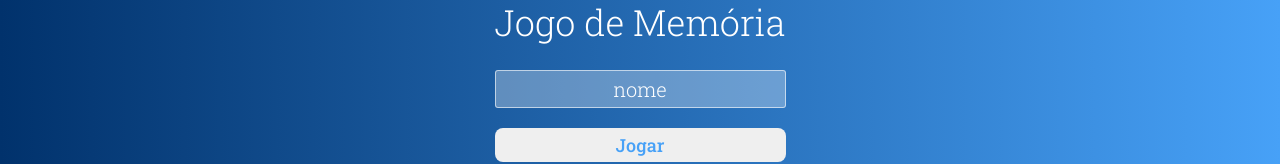
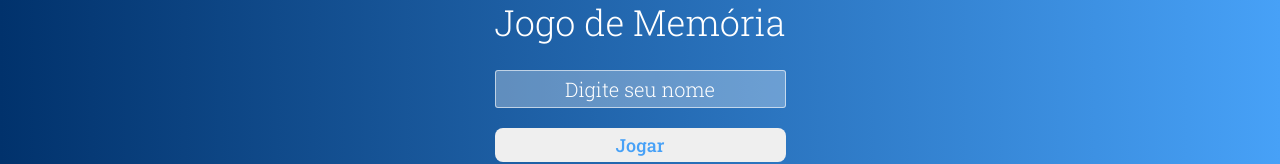
Before and after one commit to MayconRRibeiro/Memory-Game, a React (Create React App) app: page / in a window 1280 px wide. Shown: the part 320-484 px from the top of the page. Built offline with nearby package versions, Linux system fonts and the light colour scheme.

Commit message:
Alterando placeholder, mais intuitivo. E input required

```diff
--- a/src/pages/Home/index.tsx
+++ b/src/pages/Home/index.tsx
@@ -43,9 +43,10 @@ const Home: React.FC = () => {
 
           <input
             type="text"
-            placeholder="nome"
+            placeholder="Digite seu nome"
             value={formData.name}
             onChange={handleOnChange}
+            required
           />
           <button type="submit">Jogar</button>
         </form>
```
